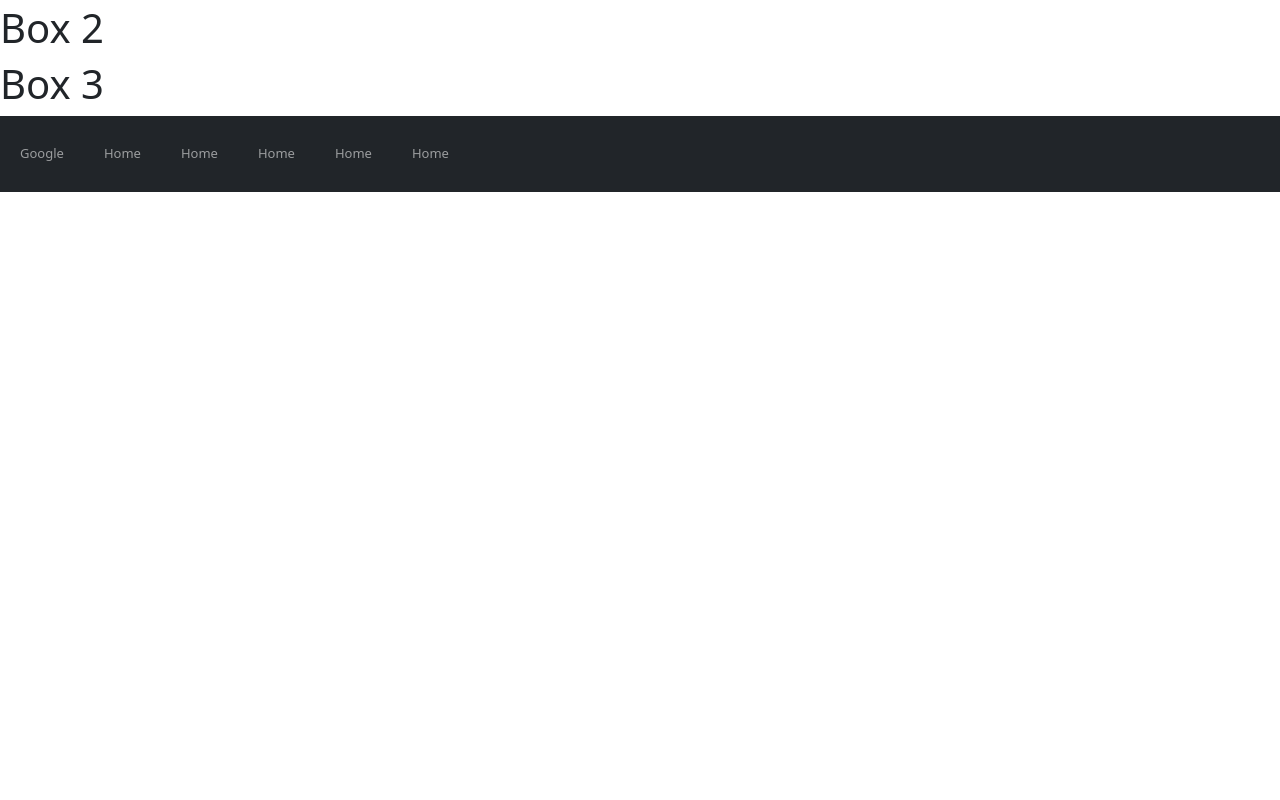
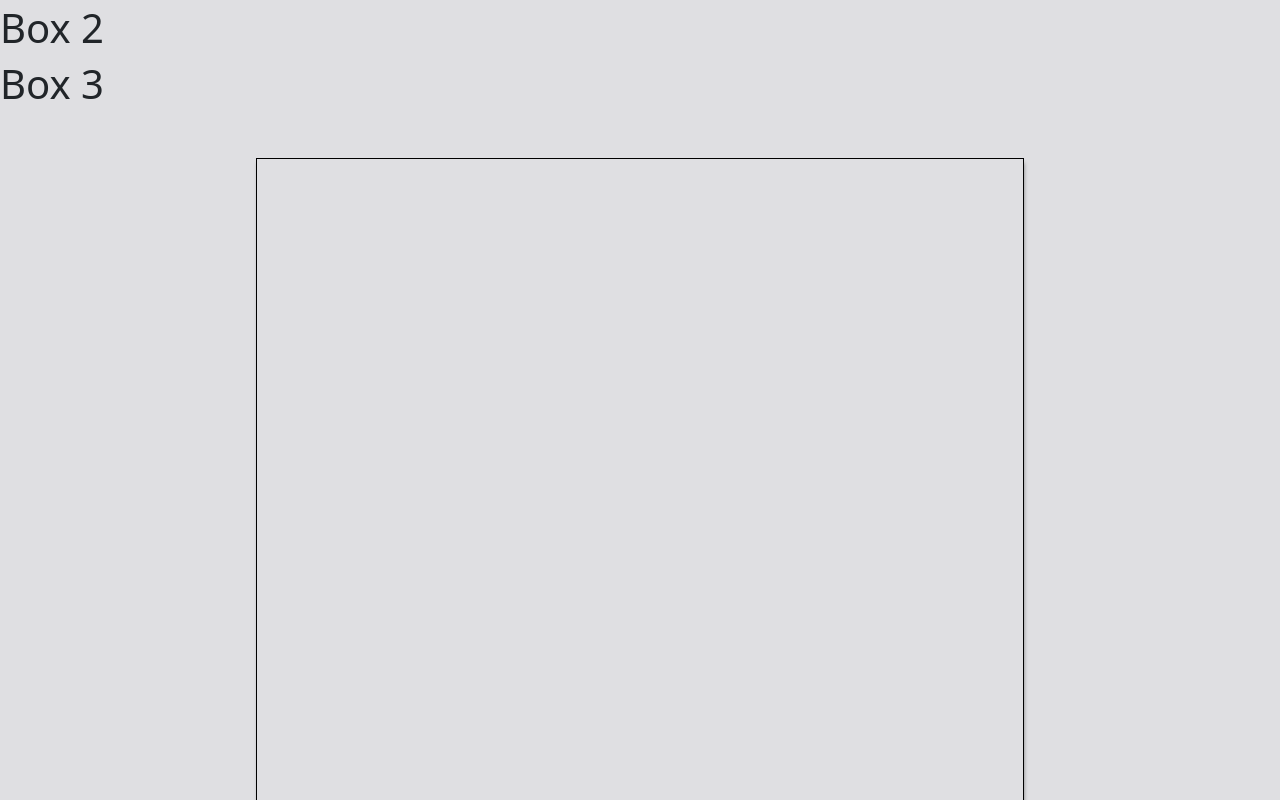
Before and after one commit to MysticalFire1315/SENG2021-frontend, a React (Vite) app in the folder vite-project/: page / in a window 1280 px wide. Shown: the part 2000-2800 px from the top of the page. Before the commit the page ends 2192 px from the top, so only its background shows below. Built offline with nearby package versions, Linux system fonts and the light colour scheme.

Commit message:
changed background color and added basic invoice box

```diff
--- a/vite-project/src/App.css
+++ b/vite-project/src/App.css
@@ -3,6 +3,12 @@ body {
     padding: 0px;
     font-family: Arial, Helvetica, sans-serif;
     font-style: normal;
+    background-color: grey;
+    color: #333;
+}
+
+#app{
+    background-color: #dfdfe2;
 }
 
 .header{
@@ -73,3 +79,15 @@ body {
     position: absolute;
     top: 230px;
 }
+
+
+#invoice-box{
+    margin: auto;
+    margin-bottom: 200px;
+    margin-top: 50px;
+    width: 60%;
+    height: 1500px;
+    border: 1px solid black;
+    padding: 0px;
+    box-shadow: 1px 4px 4px -1px gray;
+}
--- a/vite-project/src/App.jsx
+++ b/vite-project/src/App.jsx
@@ -5,13 +5,14 @@ import Footer from "./components/Footer/Footer";
 import NavHeader from './components/NavbarElements';
 import Carousel from './components/Carousel/Carousel';
 import Box from './components/ScrollBox/ScrollBox';
+import Invoice from './components/MainComponent/Invoice/Invoice';
 // Bootstrap CSS
 import "bootstrap/dist/css/bootstrap.min.css";
 // Bootstrap Bundle JS
 import "bootstrap/dist/js/bootstrap.bundle.min";
 function App() {
   return (
-    <div class="app">
+    <div id="app">
       <NavHeader />
       <Header />
       <Carousel />
@@ -20,6 +21,7 @@ function App() {
       <Box num={2} />
 
       <Box num={3} />
+      <Invoice />
 
       <Footer />
     </div>
--- /dev/null
+++ b/vite-project/src/components/MainComponent/Invoice/Invoice.jsx
@@ -0,0 +1,11 @@
+import React from "react";
+
+const Invoice = () => {
+    return (
+        <div id="invoice-box">
+
+
+        </div>
+    );
+}
+export default Invoice;
```
